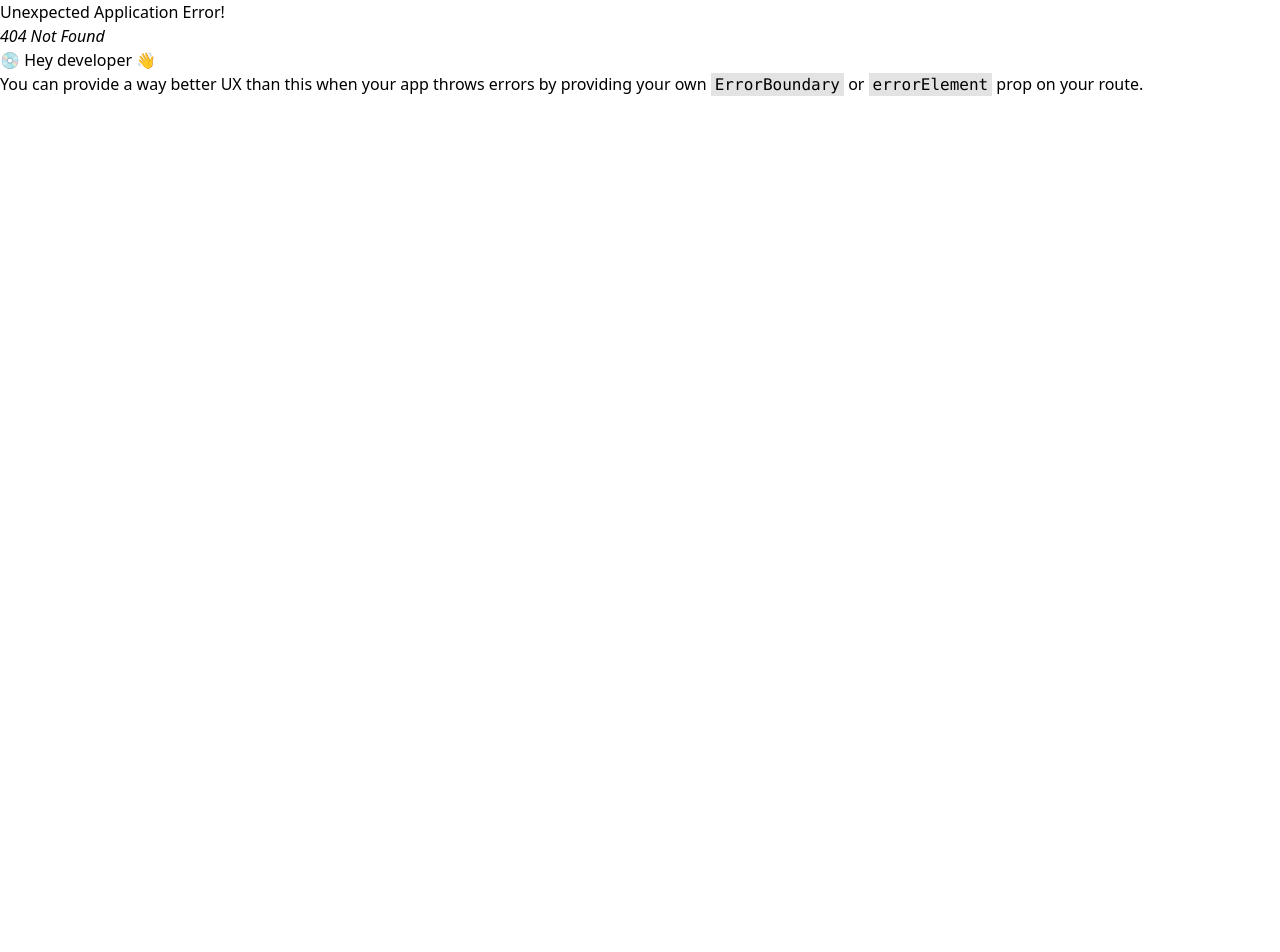
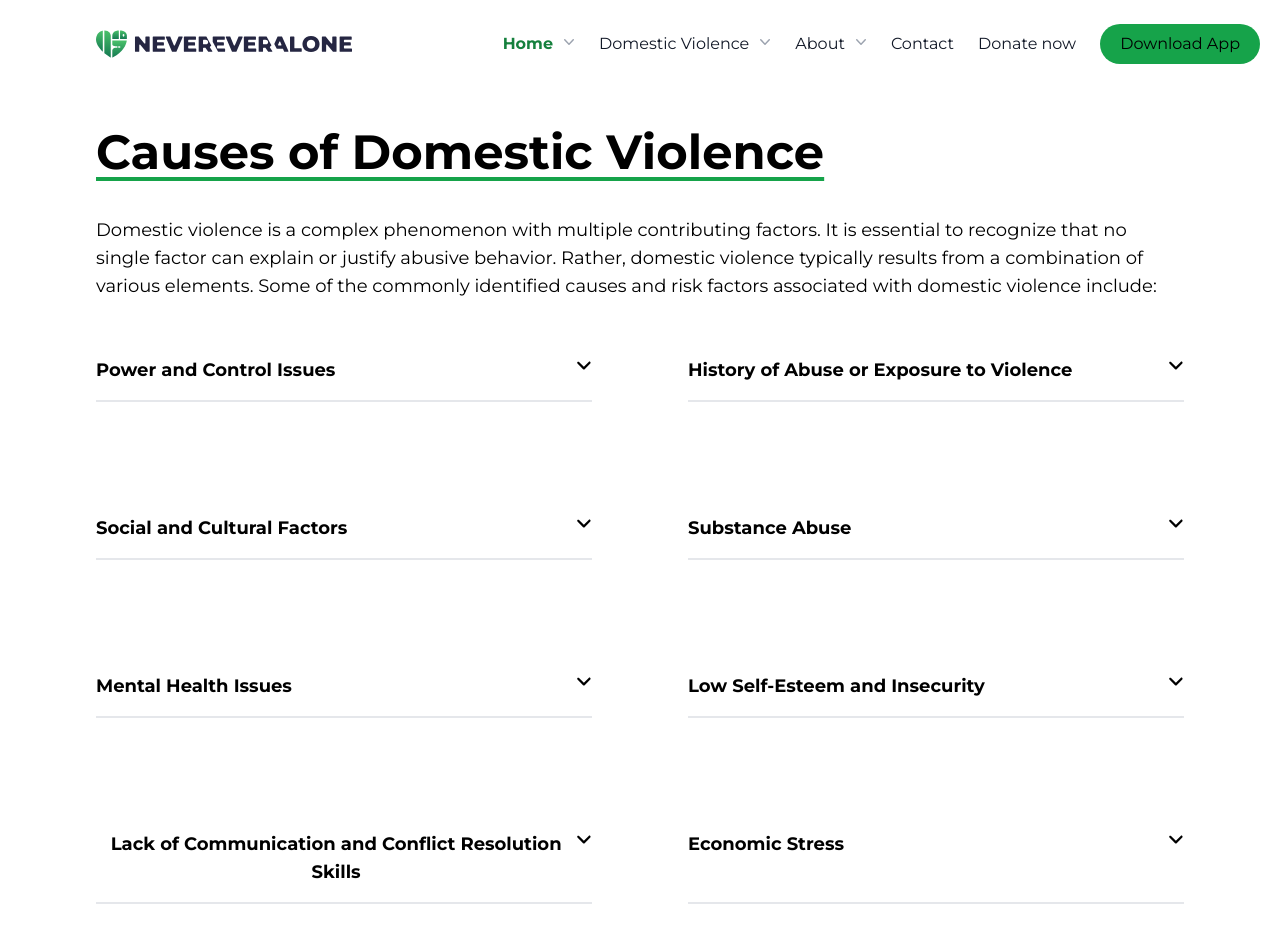
Before and after one commit to NeverEverAloneDevs/NeverEverAlone, a React (Vite) app: page /causes in a window 1280 px wide. Before the commit this address had no page. Shown: the top 952 px of the page. Before the commit the page ends 800 px from the top, so only its background shows below. Built offline with nearby package versions, Linux system fonts and the light colour scheme.

Commit message:
add causes component, add index file, fix padding on md screen

```diff
--- a/package.json
+++ b/package.json
@@ -1,7 +1,6 @@
 {
   "name": "nevereveralone",
-  "homepage":"https://yyenph.github.io/NeverEverAlone/",
-
+  "homepage": "https://yyenph.github.io/NeverEverAlone/",
   "private": true,
   "version": "0.0.0",
   "type": "module",
--- a/src/components/About.jsx
+++ b/src/components/About.jsx
@@ -3,9 +3,8 @@ import img39 from '../assets/About_WhoWeAre/image39.svg'
 export default function About() {
     return (
        <div>
-                {/* who we are */}
-			<div className="font-montserrat p-10">
-					<div className="flex flex-col md:flex-row justify-center gap-10 ">
+			<div className="font-montserrat px-10">
+					<div className="flex flex-col md:flex-row justify-center gap-10">
 						<div className="img w-full flex flex-row pt-10 gap-5 justify-center">
 							<div className="w-auto  mt-20">
 								<img className="" src={img40} alt='img40' />
@@ -37,32 +36,7 @@ export default function About() {
 			</div>
 
 			{/* what is NeverEverAlone doing/ what we do */}
-			<div className="font-montserrat p-10 lg:p-24 flex flex-col md:flex-row gap-10 text-lg">
-				<div className="flex flex-col gap-5 ">
-					<h4 className="md:text-5xl text-3xl font-bold underline underline-offset-8 decoration-green-600 w-full ">What we do?</h4>
-					<p className="mt-5">
-					Nevereveralone is working to Rebuild Lives and Restore Hope by developing an App for DV Victims & Survivors.
-					<br/>
-					Our app is designed to be user-friendly and accessible, with a focus on privacy, confidentiality, and security.
-					</p>
-				</div>
-				<div className="flex flex-col md:flex-row gap-5 w-full">
-					<div className=''>
-						<h5 className='font-bold'>Mobile App</h5>
-						<p className='mt-5'>Our app is dedicated to empowering domestic violence victims and survivors by providing them with the resources and support they need to take control of their lives. </p>
 
-						<h5 className='font-bold mt-8'>Mission</h5>
-						<p className='mt-5'>Our mission is to create a safe and confidential space where victims and survivors can find help and support to escape their abusive situations, heal from their experiences, and rebuild their lives. </p>
-					</div>
-					<div className=''>
-						<h5 className='font-bold'>Provide</h5>
-						<p className='mt-5'>We strive to provide comprehensive resources that ensure victims and survivors have access to a network of support including legal assistance, counselling, safe shelter, and emergency services. </p>
-
-						<h5 className='font-bold mt-8'>Commitment</h5>
-						<p className='mt-5'>We are committed to helping victims and survivors regain their sense of self-worth and independence, and to empowering them to live a life free from violence and abuse.</p>
-					</div>
-				</div>
-			</div>
 
         </div>
         )
--- /dev/null
+++ b/src/components/Accordion.jsx
@@ -0,0 +1,16 @@
+import { useState } from "react";
+import { FontAwesomeIcon } from '@fortawesome/react-fontawesome';
+import { faAngleUp,faAngleDown } from '@fortawesome/free-solid-svg-icons';
+export default function Accordion(props) {
+  const [accordionOpen, setAccordionOpen]= useState(false);
+
+  return (
+    <div className='grid grid-cols-1 w-full border-b-2 '>
+          <button onClick={()=>setAccordionOpen((prev)=>!prev)} className="flex justify-between w-full py-4 ">
+          <span className="font-bold ">{props.title}</span>
+          { accordionOpen ? <FontAwesomeIcon icon={faAngleUp} /> : <FontAwesomeIcon icon={faAngleDown} />}
+          </button>
+          {accordionOpen && (<p className="py-4">{props.content}</p>)}
+        </div>
+  )
+}
--- a/src/components/CareHub.jsx
+++ b/src/components/CareHub.jsx
@@ -3,7 +3,7 @@ import support2 from '../assets/CareHub/emotional-support-2.svg';
 import support3 from '../assets/CareHub/emotional-support-3.svg';
 export default function CareHub() {
     return (
-        <div className="flex flex-col font-montserrat p-10 lg:p-24 ">
+        <div className="flex flex-col font-montserrat px-10 lg:px-24 ">
 
             <div className="py-5">
                 <h4 className="md:text-5xl text-3xl font-bold underline underline-offset-8  decoration-green-600">Comprehensive Care Hub</h4>
--- /dev/null
+++ b/src/components/CausesOfDV.jsx
@@ -0,0 +1,27 @@
+import { useState } from "react";
+
+import Accordion from './Accordion';
+import causes from './contents.js';
+
+export default function CausesOfDV() {
+
+  const [accordionOpen, setAccordionOpen]= useState(false);
+
+  return (
+    <div className='flex flex-col font-montserrat gap-10 p-10 text-lg lg:px-24'>
+      <div className='flex flex-col font-montserrat gap-10  text-lg'>
+        <h5 className='md:text-5xl text-3xl font-bold underline underline-offset-8  decoration-green-600' >Causes of Domestic Violence</h5>
+        <p className=''>Domestic violence is a complex phenomenon with multiple contributing factors. It is essential to recognize that no single factor can explain or justify abusive behavior. Rather, domestic violence typically results from a combination of various elements. Some of the commonly identified causes and risk factors associated with domestic violence include:</p>
+      </div>
+      {/* accordian contents */}
+      <div className='grid grid-cols-1 md:grid-cols-2 gap-10 lg:gap-24'>
+      {causes.map((cause,index)=>(<Accordion key={index} title={cause.title} content = {cause.content}/>))}
+      </div>
+
+      <div className="py-10">
+        <p>It’s important to understand that these factors are interrelated and may interact in complex ways. Additionally, many people who experience these risk factors do not become abusive, and many factors contribute to healthy relationships. Addressing domestic violence requires a comprehensive approach that includes prevention, intervention, and support for both survivors and perpetrators. If you or someone you know is experiencing domestic violence, seeking help from local support services or law enforcement is crucial.</p>
+      </div>
+
+    </div>
+  )
+}
--- a/src/components/DomesticViolence.jsx
+++ b/src/components/DomesticViolence.jsx
@@ -2,7 +2,7 @@ import dv from '../assets/DomesticViolence.svg';
 import { Outlet } from 'react-router-dom';
 export default function DomesticViolence() {
     return (
-        <div className="font-montserrat flex md:flex-row flex-col bg-green-100 gap-10 text-lg md:items-center lg:justify-center">
+        <div className="font-montserrat flex md:flex-row flex-col bg-green-100 gap-10 text-lg md:items-center lg:justify-centerz">
             <div className="w-full p-10 lg:p-24">
                 <h4 className="md:text-5xl text-3xl font-bold underline underline-offset-8  decoration-green-600">Understanding Domestic Violence</h4>
                 <p className="mt-8">
--- a/src/components/Navbar.jsx
+++ b/src/components/Navbar.jsx
@@ -21,12 +21,12 @@ export default function Navbar(){
         // navbar: render all paths in the Router.jsx
 
         <div >
-            <nav className='flex space-between bg-white items-center py-6 md:w-auto' >
-                <div className='md:ml-10 ml-4 flex min-w-fit mx-auto top-0'>
+            <nav className='flex space-between bg-white items-center  md:w-auto md:py-2 py-6' >
+                <div className='md:ml-10 ml-4 lg:ml-24 flex min-w-fit mx-auto top-0'>
                     <img  src={logo_name} alt='logo and name of NeverEverAlone'/>
                 </div>
 
-                <div className={`flex md:flex-row flex-col absolute items-start gap-3 md:relative bg-white w-full pl-2 font-montserrat mr-5 py-4 transition-all duration-500 ease-on ${isMenuOpen?'top-[8%]' : 'top-[-100%]'} md:items-start md:justify-end`}>
+                <div className={`flex md:flex-row flex-col absolute items-start gap-3 md:gap-0 md:relative md: bg-white w-full pl-2 font-montserrat mr-5 py-4 transition-all duration-500 ease-on ${isMenuOpen?'top-[8%]' : 'top-[-100%]'} md:items-start md:justify-end`}>
                     <Menu as="div" className="relative inline-block text-left ">
                         <div>
                             <Menu.Button className="inline-flex  w-full justify-center gap-x-1.5  px-3 py-2 text-md  text-green-700 text-bold font-bold  ">
@@ -48,67 +48,67 @@ export default function Navbar(){
                             <div className="py-1">
                                 <Menu.Item>
                                 {({ active }) => (
-                                    <a
-                                    href="#"
+                                    <Link
+                                    to="about"
                                     className={classNames(
                                         active ? 'bg-gray-100 text-gray-900' : 'text-gray-700',
                                         'block px-4 py-2 text-md'
                                     )}
                                     >
                                     Who We are
-                                    </a>
+                                    </Link>
                                 )}
                                 </Menu.Item>
                                 <Menu.Item>
                                 {({ active }) => (
-                                    <a
-                                    href="#"
+                                    <Link
+                                    to="whatwedo"
                                     className={classNames(
                                         active ? 'bg-gray-100 text-gray-900' : 'text-gray-700',
                                         'block px-4 py-2 text-md'
                                     )}
                                     >
-                                    What we are
-                                    </a>
+                                    What we do
+                                    </Link>
                                 )}
                                 </Menu.Item>
                                 <Menu.Item>
                                 {({ active }) => (
-                                    <a
-                                    href="#"
+                                    <Link
+                                    to="domestic-violence"
                                     className={classNames(
                                         active ? 'bg-gray-100 text-gray-900' : 'text-gray-700',
                                         'block px-4 py-2 text-md'
                                     )}
                                     >
                                     Understanding DV
-                                    </a>
+                                    </Link>
                                 )}
                                 </Menu.Item>
                                 <Menu.Item>
                                 {({ active }) => (
-                                    <a
-                                    href="#"
+                                    <Link
+                                    to="carehub"
                                     className={classNames(
                                         active ? 'bg-gray-100 text-gray-900' : 'text-gray-700',
                                         'block px-4 py-2 text-md'
                                     )}
                                     >
-                                    Comprehensive care club
-                                    </a>
+                                    Comprehensive care hub
+                                    </Link>
                                 )}
                                 </Menu.Item>
                                 <Menu.Item>
                                 {({ active }) => (
-                                    <a
-                                    href="#"
+                                    <Link
+                                    to="#"
                                     className={classNames(
                                         active ? 'bg-gray-100 text-gray-900' : 'text-gray-700',
                                         'block px-4 py-2 text-md'
                                     )}
                                     >
                                     Introduce app with Appstore/playstore
-                                    </a>
+                                    </Link>
                                 )}
                                 </Menu.Item>
 
@@ -151,15 +151,15 @@ export default function Navbar(){
                                 </Menu.Item>
                                 <Menu.Item>
                                 {({ active }) => (
-                                    <a
-                                    href="#"
+                                    <Link
+                                    to='causes'
                                     className={classNames(
                                         active ? 'bg-gray-100 text-gray-900' : 'text-gray-700',
                                         'block px-4 py-2 text-md'
                                     )}
                                     >
                                     Causes
-                                    </a>
+                                    </Link>
                                 )}
                                 </Menu.Item>
                                 <Menu.Item>
--- a/src/components/TypesOfDV.jsx
+++ b/src/components/TypesOfDV.jsx
@@ -6,7 +6,7 @@ function TypesOfDV() {
       <div>
         <img className='w-full'src={Bgfortypeofdv}/>
       </div>
-      <div className='flex flex-col font-montserrat gap-10 p-10 bg-green-100 text-lg'>
+      <div className='flex flex-col font-montserrat gap-10 p-10 bg-green-100 text-lg lg:px-24'>
         <div className='flex flex-col gap-5'>
           <h4 className="md:text-5xl text-3xl font-bold underline underline-offset-8  decoration-green-600" >Types of Domestic Violence</h4>
           <p>Domestic violence encompasses various forms of abusive behaviors that occur within intimate relationships or households. It’s important to note that domestic violence can affect anyone, regardless of age, gender, race, or socioeconomic status. The types of domestic violence include:</p>
--- /dev/null
+++ b/src/components/WhatWeDo.jsx
@@ -0,0 +1,34 @@
+
+
+function WhatWeAre() {
+  return (
+    <div className="font-montserrat p-10 lg:px-24 flex flex-col md:flex-row gap-10 text-lg">
+				<div className="flex flex-col gap-5 w-full lg:w-[50%]">
+					<h4 className="md:text-5xl text-3xl font-bold underline underline-offset-8 decoration-green-600 w-full ">What we do?</h4>
+					<p className="mt-5">
+					Nevereveralone is working to Rebuild Lives and Restore Hope by developing an App for DV Victims & Survivors.
+					<br/>
+					Our app is designed to be user-friendly and accessible, with a focus on privacy, confidentiality, and security.
+					</p>
+				</div>
+				<div className="flex flex-col lg:flex-row gap-5 lg:gap-10 w-full">
+					<div className=''>
+						<h5 className='font-bold'>Mobile App</h5>
+						<p className='mt-5'>Our app is dedicated to empowering domestic violence victims and survivors by providing them with the resources and support they need to take control of their lives. </p>
+
+						<h5 className='font-bold mt-8'>Mission</h5>
+						<p className='mt-5'>Our mission is to create a safe and confidential space where victims and survivors can find help and support to escape their abusive situations, heal from their experiences, and rebuild their lives. </p>
+					</div>
+					<div className=''>
+						<h5 className='font-bold'>Provide</h5>
+						<p className='mt-5'>We strive to provide comprehensive resources that ensure victims and survivors have access to a network of support including legal assistance, counselling, safe shelter, and emergency services. </p>
+
+						<h5 className='font-bold mt-8'>Commitment</h5>
+						<p className='mt-5'>We are committed to helping victims and survivors regain their sense of self-worth and independence, and to empowering them to live a life free from violence and abuse.</p>
+					</div>
+				</div>
+			</div>
+  )
+}
+
+export default WhatWeAre
--- /dev/null
+++ b/src/components/contents.js
@@ -0,0 +1,45 @@
+const causes = [
+  {
+    title: 'Power and Control Issues',
+    content: 'At the core of many abusive relationships is a desire for power and control. Abusers may feel the need to dominate and exert authority over their partners as a way of maintaining control in the relationship.'
+  },
+  {
+    title: 'History of Abuse or Exposure to Violence',
+    content: 'Individuals who have experienced or witnessed violence in their own families while growing up may be more likely to engage in abusive behavior as adults. This learned behavior can perpetuate a cycle of violence across generations.'
+  },
+  {
+    title: 'Social and Cultural Factors',
+    content: 'Societal norms and cultural attitudes that condone or tolerate violence, particularly within relationships, can contribute to the perpetuation of domestic violence. Traditional gender roles, for example, may reinforce power imbalances and contribute to abusive dynamics.'
+  },
+  {
+    title: 'Substance Abuse',
+    content: 'The use of drugs or alcohol can lower inhibitions and contribute to impulsive and aggressive behavior. While substance abuse doesn’t cause domestic violence, it can exacerbate existing issues within a relationship.'
+  },
+  {
+    title: 'Mental Health Issues',
+    content: 'Certain mental health conditions, such as personality disorders, anger management problems, or untreated trauma, may increase the risk of engaging in violent behavior. However, it’s important to note that not everyone with mental health issues becomes abusive.'
+  },
+  {
+    title: 'Low Self-Esteem and Insecurity',
+    content: 'Individuals with low self-esteem may use abusive behavior as a way to feel more powerful and in control. Insecurity and a fear of abandonment can also contribute to possessive and controlling behaviors.'
+  },
+  {
+    title: 'Lack of Communication and Conflict Resolution Skills',
+    content: 'Poor communication skills and an inability to manage conflict constructively can lead to frustration and tension within a relationship. Without healthy ways to resolve disagreements, some individuals may resort to violence.'
+  },
+  {
+    title: 'Economic Stress',
+    content: 'Financial difficulties and stress can strain a relationship, leading to increased tension. In some cases, the inability to cope with economic challenges may contribute to the occurrence of domestic violence.'
+  },
+  {
+    title: 'Social Isolation',
+    content: 'Lack of social support and isolation from friends and family can make it more challenging for individuals experiencing abuse to seek help or escape the abusive relationship.'
+  },
+  {
+    title: 'Cultural or Religious Beliefs',
+    content: 'Certain cultural or religious beliefs may condone or justify hierarchical relationships,leading to power imbalances and providing a context where domestic violence can occur.'
+  },
+]
+
+
+export default causes;
--- /dev/null
+++ b/src/components/index.js
@@ -0,0 +1,10 @@
+import About from './About';
+import CareHub from './CareHub';
+import CausesOfDV from './CausesOfDV';
+import Contact from './Contact';
+import DomesticViolence from './DomesticViolence';
+import TypesOfDV from './TypesOfDV';
+import WhatWeDo from './WhatWeDo';
+import NavBarContent from './NavBarContent';
+
+export {About, CareHub, CausesOfDV, Contact,DomesticViolence,TypesOfDV, WhatWeDo, NavBarContent}
```
Also changed, not shown: src/Router.jsx (+14 -7 lines), 1 other file (tests, documents, lock files or other folders).
